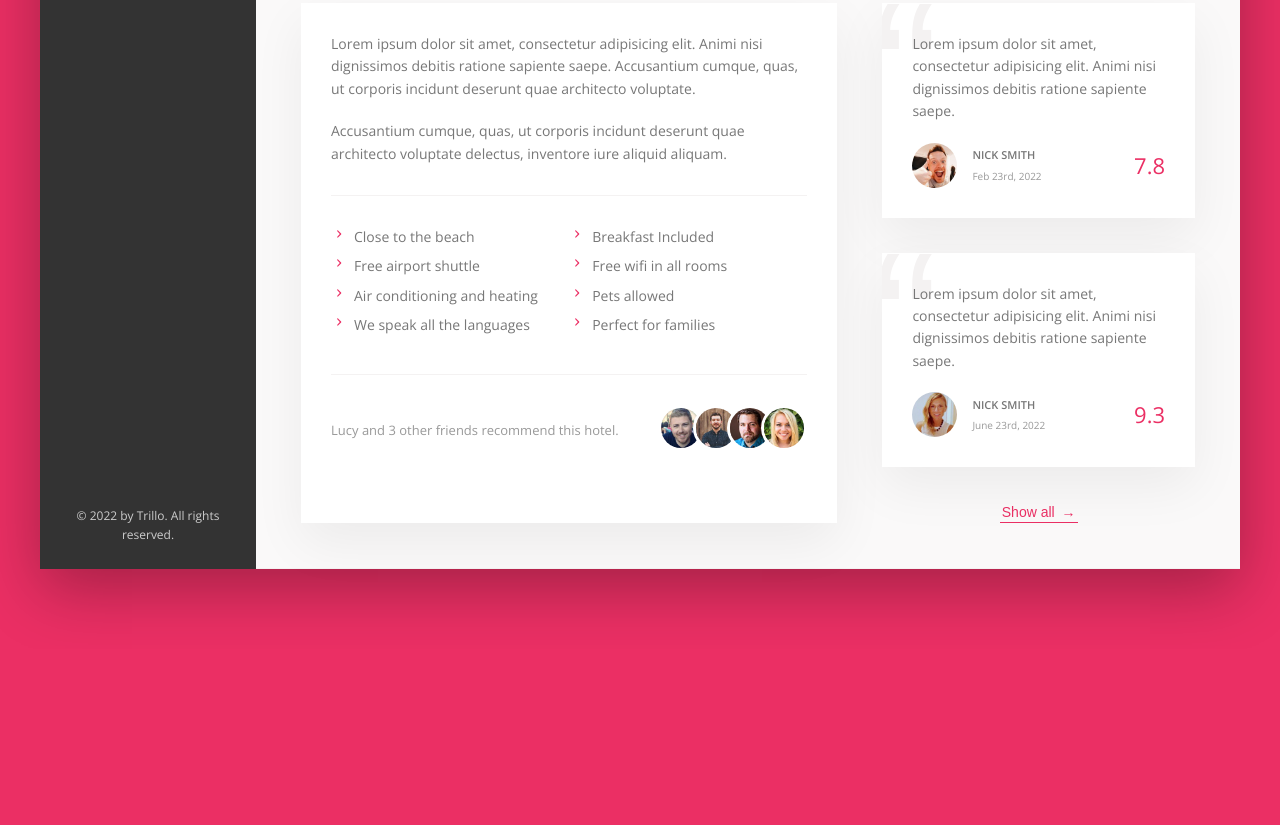
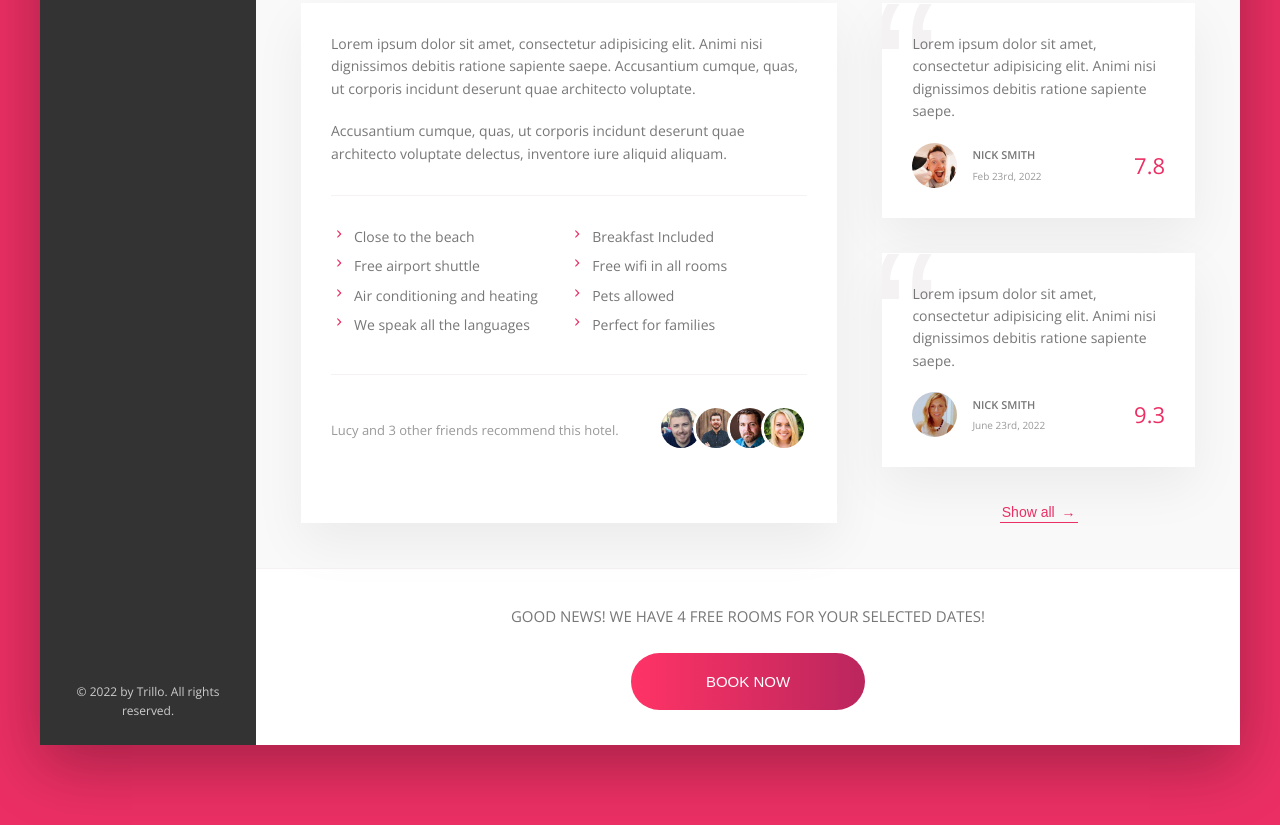
Before and after one commit to abhitrivedi99/Nexter-flexbox, a website: page index.html in a window 1280 px wide. Shown: the part 644-1469 px from the top of the page. Before the commit the page ends 1293 px from the top, so only its background shows below. Drawn offline with nearby package versions, Linux system fonts and the light colour scheme.

Commit message:
feat(cta) added call to action

```diff
--- a/index.html
+++ b/index.html
@@ -190,6 +190,13 @@
               <button class="btn-inline">Show all <span>&rarr;</span></button>
             </div>
           </div>
+          <div class="cta">
+            <h2 class="cta__book-now">Good news! We have 4 free rooms for your selected dates!</h2>
+            <button class="btn">
+              <span class="btn__visible">Book now</span>
+              <span class="btn__invisible">Only 4 rooms left</span>
+            </button>
+          </div>
         </main>
       </div>
     </div>
--- a/sass/_components.scss
+++ b/sass/_components.scss
@@ -437,3 +437,63 @@
     z-index: 1;
   }
 }
+
+//////////////////////////////////
+// CTA
+.cta {
+  padding: 3.5rem 0;
+  text-align: center;
+
+  &__book-now {
+    font-size: 1.5rem;
+    font-weight: 400;
+    margin-bottom: 2.5rem;
+    text-transform: uppercase;
+  }
+}
+
+//////////////////////////////////
+// Button
+
+.btn {
+  font-size: 1.5rem;
+  font-weight: 300;
+  text-transform: uppercase;
+  border: none;
+  border-radius: 100px;
+  color: #fff;
+  position: relative;
+  overflow: hidden;
+  cursor: pointer;
+  background-image: linear-gradient(to right, var(--color-primary-light), var(--color-primary-dark));
+
+  & > * {
+    display: inline-block;
+    height: 100%;
+    width: 100%;
+    transition: all 0.2s;
+  }
+  &__visible {
+    padding: 2rem 7.5rem;
+  }
+  &__invisible {
+    position: absolute;
+    padding: 2rem 0;
+    left: 0;
+    top: -100%;
+    transition: all 0.2s;
+  }
+  &:hover {
+    background-image: linear-gradient(to left, var(--color-primary-light), var(--color-primary-dark));
+  }
+  &:hover &__visible {
+    transform: translateY(100%);
+  }
+  &:hover &__invisible {
+    top: 0;
+  }
+  &:focus {
+    outline: none;
+    animation: pulsate 1s infinite;
+  }
+}
```
Also changed, not shown: css/style.css.
